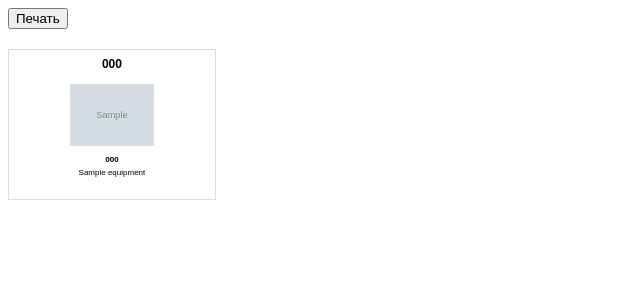
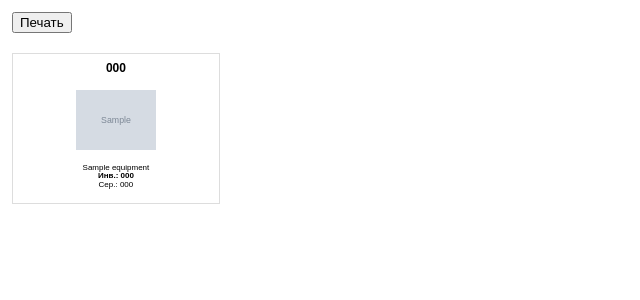
Before and after one commit to JohnyRiddle/equipment_system, a Django app: page /qr-print/ in a window 1280 px wide. Shown: the top 300 px of the page, without its empty margins (0-640 px from the left). Run offline with Django 5.2, Linux system fonts and the light colour scheme; a user stored in the database is signed in; tables that the repository leaves empty hold one stand-in row (values such as "Sample post"); grey boxes marked "Sample" are stand-in pictures.

Commit message:
Set QR label document size

```diff
--- a/backend/apps/dashboard/pdf.py
+++ b/backend/apps/dashboard/pdf.py
@@ -3,7 +3,6 @@ from pathlib import Path
 
 import qrcode
 from reportlab.lib import colors
-from reportlab.lib.pagesizes import A4
 from reportlab.lib.units import mm
 from reportlab.lib.utils import ImageReader
 from reportlab.pdfbase import pdfmetrics
@@ -14,6 +13,7 @@ from apps.tags.services import build_equipment_qr_payload
 
 
 FONT_NAME = 'Helvetica'
+LABEL_SIZE = (55 * mm, 40 * mm)
 
 
 def register_pdf_font():
@@ -83,78 +83,68 @@ def get_active_qr_code(equipment):
     return tag.code if tag else ''
 
 
+def draw_label_page(pdf, equipment):
+    label_width, label_height = LABEL_SIZE
+    padding_x = 3 * mm
+    qr_size = 21 * mm
+    qr_x = (label_width - qr_size) / 2
+    qr_y = 10.5 * mm
+
+    pdf.setPageSize(LABEL_SIZE)
+    pdf.setStrokeColor(colors.HexColor('#d7dbe2'))
+    pdf.setLineWidth(0.5)
+    pdf.roundRect(0.8 * mm, 0.8 * mm, label_width - 1.6 * mm, label_height - 1.6 * mm, 3, stroke=1, fill=0)
+
+    qr_code = get_active_qr_code(equipment)
+    if qr_code:
+        pdf.setFillColor(colors.HexColor('#0b0b0c'))
+        pdf.setFont(FONT_NAME, 9)
+        code_width = pdf.stringWidth(qr_code, FONT_NAME, 9)
+        pdf.drawString((label_width - code_width) / 2, label_height - 5 * mm, qr_code)
+
+    pdf.drawImage(
+        qr_image_reader(build_equipment_qr_payload(equipment)),
+        qr_x,
+        qr_y,
+        width=qr_size,
+        height=qr_size,
+        preserveAspectRatio=True,
+        mask='auto',
+    )
+
+    pdf.setFillColor(colors.HexColor('#0b0b0c'))
+    draw_text_lines(
+        pdf,
+        [
+            equipment.name,
+            f'Инв.: {equipment.inventory_number or "-"}',
+            f'Сер.: {equipment.serial_number or "-"}',
+        ],
+        padding_x,
+        7.2 * mm,
+        label_width - padding_x * 2,
+        2.5 * mm,
+        max_lines=3,
+        font_size=6,
+        align='center',
+    )
+
+
 def build_qr_labels_pdf(equipment_items):
     register_pdf_font()
 
     buffer = BytesIO()
-    pdf = canvas.Canvas(buffer, pagesize=A4)
-    width, height = A4
-
-    margin_x = 12 * mm
-    margin_top = 45 * mm
-    margin_bottom = 12 * mm
-    gap = 4 * mm
-    columns = 3
-    rows = 5
-    label_width = 55 * mm
-    label_height = 40 * mm
-    qr_size = 22 * mm
-
-    for index, equipment in enumerate(equipment_items):
-        position = index % (columns * rows)
-        if index and position == 0:
-            pdf.showPage()
-
-        col = position % columns
-        row = position // columns
-        x = margin_x + col * (label_width + gap)
-        y = height - margin_top - (row + 1) * label_height - row * gap
-
-        pdf.setStrokeColor(colors.HexColor('#d7dbe2'))
-        pdf.setLineWidth(0.7)
-        pdf.roundRect(x, y, label_width, label_height, 4, stroke=1, fill=0)
-
-        payload = build_equipment_qr_payload(equipment)
-        qr_x = x + (label_width - qr_size) / 2
-        qr_y = y + 10 * mm
-        qr_code = get_active_qr_code(equipment)
-
-        if qr_code:
-            pdf.setFillColor(colors.HexColor('#0b0b0c'))
-            pdf.setFont(FONT_NAME, 9)
-            code_width = pdf.stringWidth(qr_code, FONT_NAME, 9)
-            pdf.drawString(x + (label_width - code_width) / 2, y + label_height - 5 * mm, qr_code)
-
-        pdf.drawImage(
-            qr_image_reader(payload),
-            qr_x,
-            qr_y,
-            width=qr_size,
-            height=qr_size,
-            preserveAspectRatio=True,
-            mask='auto',
-        )
-
-        pdf.setFillColor(colors.HexColor('#0b0b0c'))
-        draw_text_lines(
-            pdf,
-            [
-                equipment.name,
-                f'Инв.: {equipment.inventory_number or "—"}',
-                f'Сер.: {equipment.serial_number or "—"}',
-            ],
-            x + 3 * mm,
-            y + 6.5 * mm,
-            label_width - 6 * mm,
-            2.6 * mm,
-            max_lines=3,
-            font_size=6,
-            align='center',
-        )
+    pdf = canvas.Canvas(buffer, pagesize=LABEL_SIZE, pageCompression=0)
 
     if not equipment_items:
-        pdf.setFont(FONT_NAME, 14)
-        pdf.drawString(margin_x, height - margin_top, 'Нет оборудования для печати QR.')
+        pdf.setPageSize(LABEL_SIZE)
+        pdf.setFont(FONT_NAME, 8)
+        pdf.drawCentredString(LABEL_SIZE[0] / 2, LABEL_SIZE[1] / 2, 'Нет оборудования для печати QR.')
+    else:
+        for index, equipment in enumerate(equipment_items):
+            if index:
+                pdf.showPage()
+            draw_label_page(pdf, equipment)
 
     pdf.save()
     buffer.seek(0)
--- a/backend/config/version.py
+++ b/backend/config/version.py
@@ -1 +1 @@
-__version__ = '0.1.20'
+__version__ = '0.1.21'
--- a/backend/templates/dashboard/qr_print.html
+++ b/backend/templates/dashboard/qr_print.html
@@ -6,14 +6,18 @@
     <title>Печать QR</title>
 
     <style>
-        body {
-            font-family: Arial, sans-serif;
+        @page {
+            size: 55mm 40mm;
+            margin: 0;
         }
 
-        .grid {
-            display: grid;
-            grid-template-columns: repeat(3, 55mm);
-            gap: 4mm;
+        html,
+        body {
+            width: 55mm;
+            min-height: 40mm;
+            margin: 0;
+            padding: 0;
+            font-family: Arial, sans-serif;
         }
 
         .item {
@@ -23,47 +27,70 @@
             height: 40mm;
             padding: 2mm 3mm;
             text-align: center;
-            page-break-inside: avoid;
+            page-break-after: always;
+            break-after: page;
             display: flex;
             flex-direction: column;
             align-items: center;
-            justify-content: flex-start;
         }
 
         .item img {
-            width: 22mm;
-            height: 22mm;
+            width: 21mm;
+            height: 21mm;
             object-fit: contain;
+            flex: 0 0 auto;
         }
 
         .qr-code {
             font-weight: bold;
             font-size: 9pt;
             line-height: 1;
+            min-height: 4mm;
             margin-bottom: 1mm;
         }
 
-        .name {
+        .label-bottom {
+            width: 100%;
+            margin-top: 1mm;
             font-size: 6pt;
             line-height: 1.1;
-            margin-top: 1mm;
-            max-height: 7mm;
+            overflow: hidden;
+        }
+
+        .name {
+            max-height: 4.6mm;
             overflow: hidden;
         }
 
         .inv {
             font-weight: bold;
-            font-size: 6pt;
-            line-height: 1.1;
+            white-space: nowrap;
+            overflow: hidden;
+            text-overflow: ellipsis;
         }
 
         .print-actions {
-            margin-bottom: 20px;
+            margin: 0 0 20px;
+        }
+
+        @media screen {
+            body {
+                padding: 12px;
+            }
+
+            .item {
+                margin-bottom: 8px;
+            }
         }
 
         @media print {
             .no-print {
                 display: none;
+            }
+
+            .item:last-child {
+                page-break-after: auto;
+                break-after: auto;
             }
         }
     </style>
@@ -74,7 +101,6 @@
     <button onclick="window.print()">Печать</button>
 </div>
 
-<div class="grid">
 {% for item in items %}
     <div class="item">
         <div class="qr-code">
@@ -82,19 +108,16 @@
         </div>
 
         {% if item.tag.qr_image %}
-                <img src="{{ item.tag.qr_image.url }}">
+            <img src="{{ item.tag.qr_image.url }}" alt="{{ item.tag.code }}">
         {% endif %}
 
-            <div class="inv">
-                {{ item.equipment.inventory_number }}
-            </div>
-
-            <div class="name">
-                {{ item.equipment.name }}
+        <div class="label-bottom">
+            <div class="name">{{ item.equipment.name }}</div>
+            <div class="inv">Инв.: {{ item.equipment.inventory_number|default:"-" }}</div>
+            <div>Сер.: {{ item.equipment.serial_number|default:"-" }}</div>
         </div>
     </div>
 {% endfor %}
-</div>
 
 </body>
 </html>
```
Also changed, not shown: CHANGELOG.md, 1 other file. Lines whose indentation alone changed are shown as unchanged.
